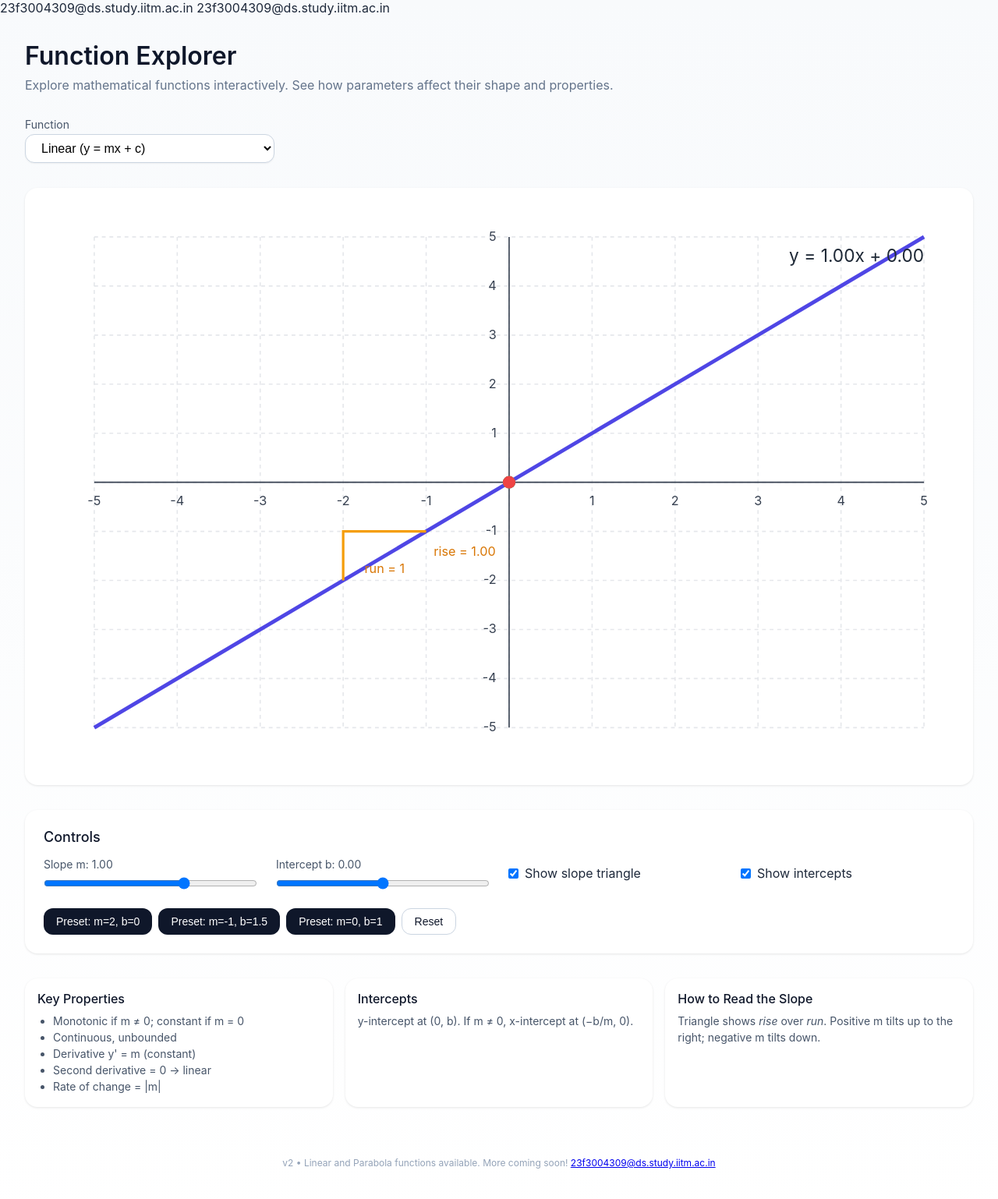
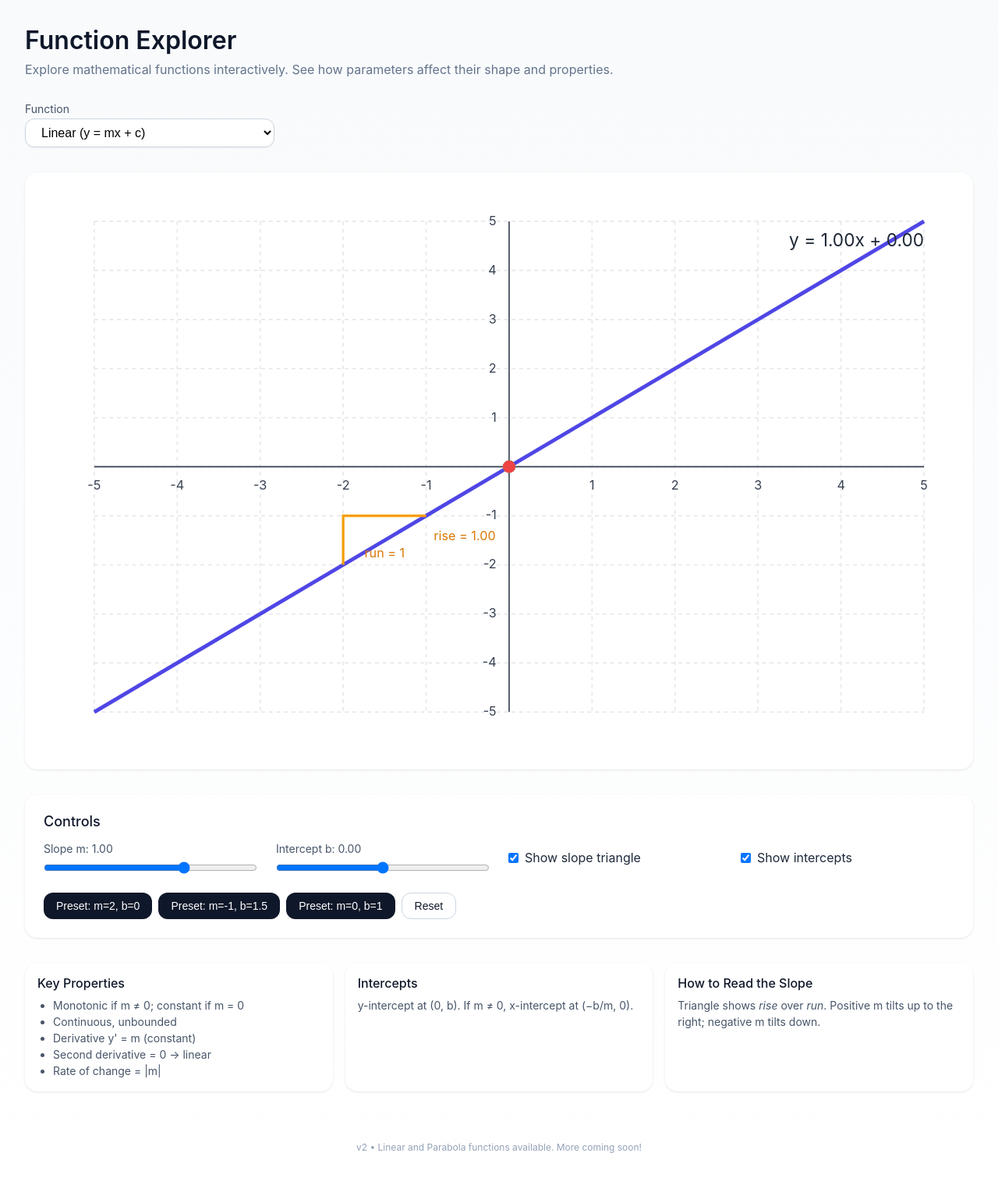
Before and after one commit to mahesh-sadupalli/ai-fundamentals, a plain HTML site: page function-explorer/index.html in a window 1280 px wide. Shown: the whole page at 78% size. Drawn offline with Linux system fonts and the light colour scheme.

Commit message:
Remove email references from index.html

```diff
--- a/function-explorer/index.html
+++ b/function-explorer/index.html
@@ -212,8 +212,6 @@
     </style>
 </head>
 <body>
-    <!--email_off-->23f3004309@ds.study.iitm.ac.in<!--/email_off-->
-    <span id="contact-email">23f3004309@ds.study.iitm.ac.in</span>
     <div class="container">
         <header>
             <h1>Function Explorer</h1>
@@ -250,7 +248,6 @@
 
         <footer>
             v2 • Linear and Parabola functions available. More coming soon!
-            <a href="mailto:23f3004309@ds.study.iitm.ac.in">23f3004309@ds.study.iitm.ac.in</a>
         </footer>
     </div>
 
```
